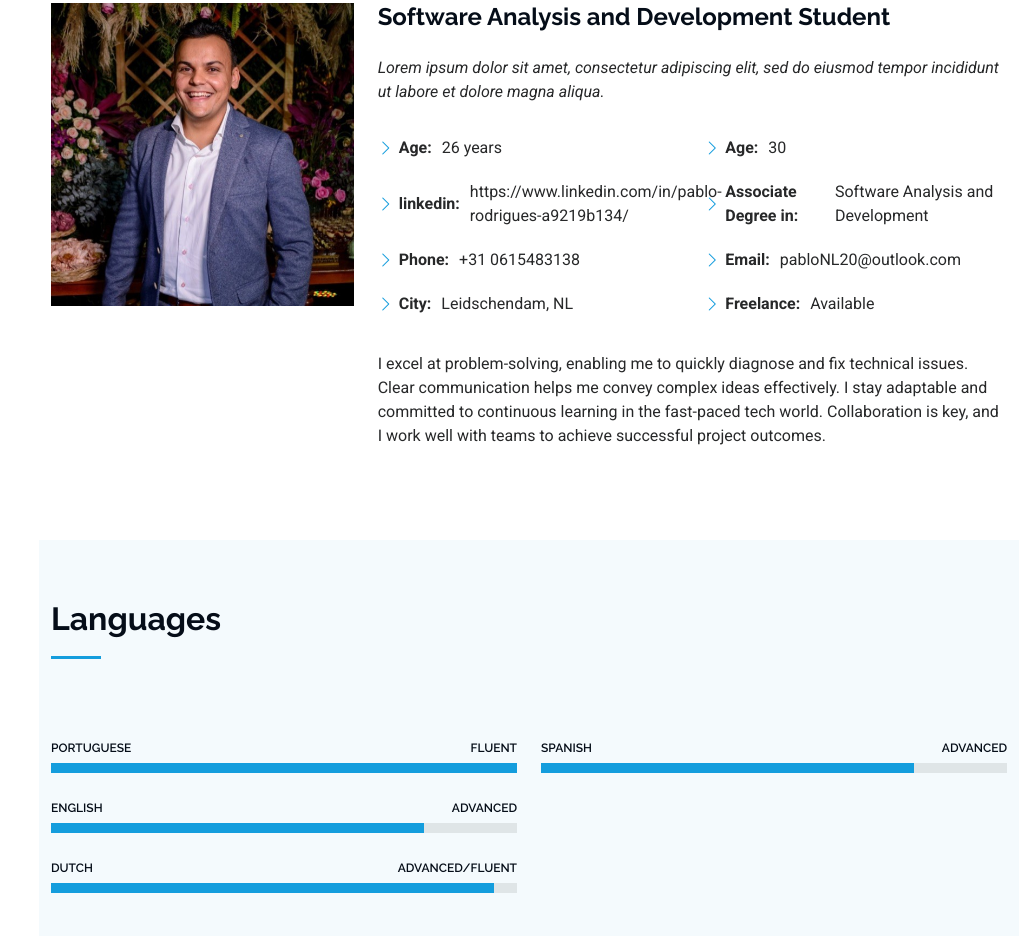
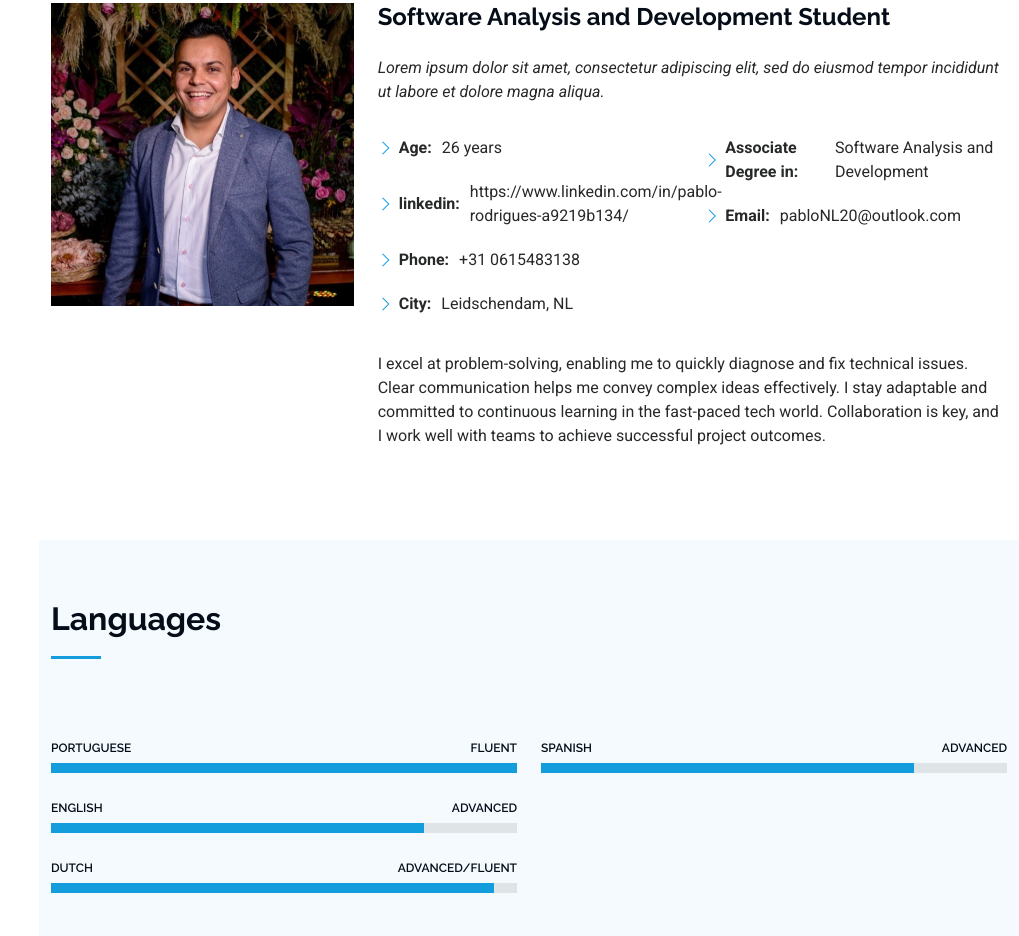
Before and after one commit to PabloRod7/SitePortfolio, a plain HTML site: page index.html in a window 1280 px wide. Shown: the part 1091-2027 px from the top of the page, without its empty margins (261-1280 px from the left). Drawn offline with Linux system fonts and the light colour scheme.

Commit message:
Update index.html

```diff
--- a/index.html
+++ b/index.html
@@ -115,10 +115,10 @@
               </div>
               <div class="col-lg-6">
                 <ul>
-                  <li><i class="bi bi-chevron-right"></i> <strong>Age:</strong> <span>30</span></li>
+
                   <li><i class="bi bi-chevron-right"></i> <strong>Associate Degree in:</strong> <span>Software Analysis and Development</span></li>
                   <li><i class="bi bi-chevron-right"></i> <strong>Email:</strong> <span>pabloNL20@outlook.com</span></li>
-                  <li><i class="bi bi-chevron-right"></i> <strong>Freelance:</strong> <span>Available</span></li>
+
                 </ul>
               </div>
             </div>
```
